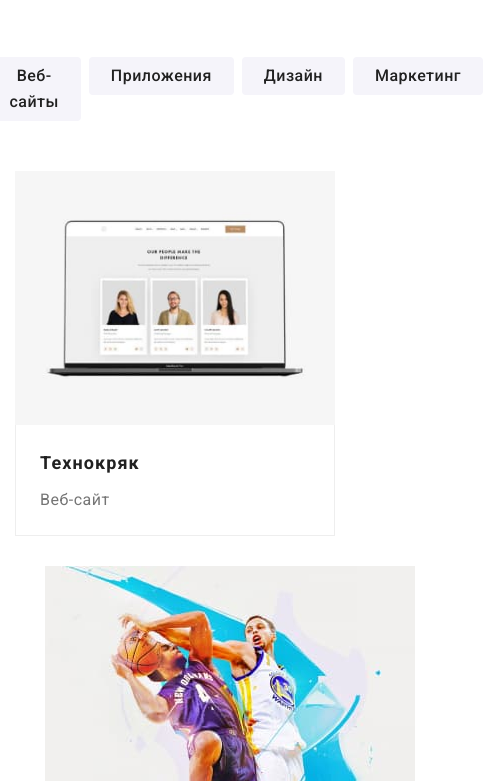
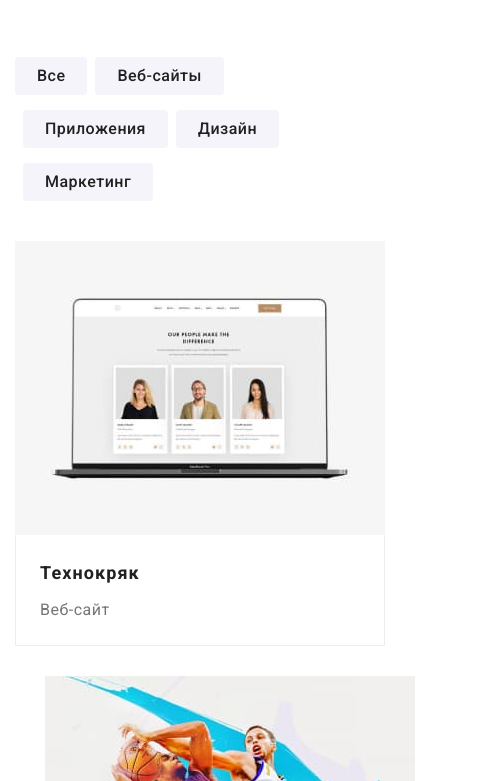
Before and after one commit to dima2605/goit-markup-hw-08, a plain HTML site: page portfolio.html in a window 390 px wide. Shown: the part 63-844 px from the top of the page, 483 px wide, since content can reach past the window. Drawn offline with nearby package versions, Linux system fonts and the light colour scheme.

Commit message:
port-btn

```diff
--- a/portfolio.html
+++ b/portfolio.html
@@ -131,7 +131,7 @@
                   <img
                     src="./images/portfolio-1.jpg"
                     alt="наши люди"
-                  width="320"
+                    width="370"
                   />
                   <div class="portfolio__overlay">
                     <p class="overlay__text">
--- a/sass/layout/_portfolio.scss
+++ b/sass/layout/_portfolio.scss
@@ -1,15 +1,22 @@
 .filter__list {
-  margin-bottom: 50px;
   display: flex;
-  justify-content: center;
+  @media screen and (max-width: 767px) {
+    margin-bottom: 40px;
+    flex-wrap: wrap;
+    row-gap: 15px;
+  }
+  @include tablet {
+    margin-bottom: 30px;
+    justify-content: center;
+  }
+  @include desktop {
+    margin-bottom: 50px;
+  }
+}
+.filter__item + .filter__item{
+  margin-left: 8px;
 }
 
-.filter__item {
-  margin-left: 8px;
-  &:first-child {
-    margin-left: 0;
-  }
-}
 
 .filter__btn {
   display: flex;
```
Also changed, not shown: css/main.css, css/main.min.css, 2 other files.
